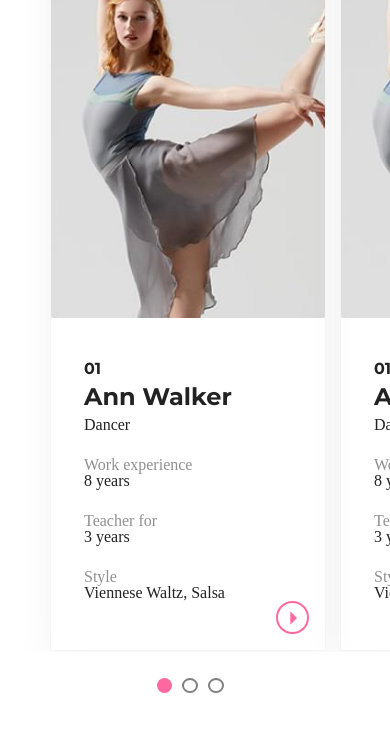
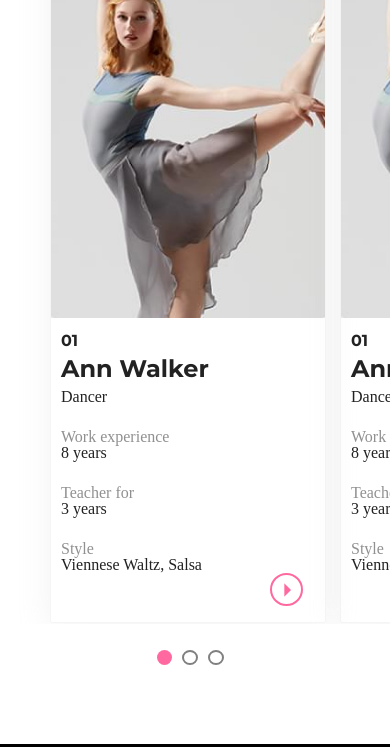
Before and after one commit to OKushchik/weddingDance, a website: page index.html in a window 390 px wide. Shown: the part 2775-3522 px from the top of the page. Drawn offline with nearby package versions, Linux system fonts and the light colour scheme; a web font is replaced by a local one.

Commit message:
Add files via upload

```diff
--- a/src/styles/common/_main.scss
+++ b/src/styles/common/_main.scss
@@ -416,8 +416,7 @@ body {
         font-size: 16px;
     }
     &__btn {
-        margin-top: 88px;
-        margin-bottom: 80px;
+        margin-top: 50px;
         width: 161px;
         height: 46px;
         color: #FF699F;
@@ -547,11 +546,15 @@ footer {
     }
 
     .couch-card {
-            display: block;
-
+        &__img {
+            width: 60%
+        }
+        &__num {
+            margin-top: 15px;
+        }
         &__inform {
-                width: 100%;
-                padding-right: 33px;
+            width: 40%;
+            margin-left: 10px;
 
             th {
                 display: block;
@@ -561,6 +564,11 @@ footer {
                 display: block;
                 padding-top: 0;
                 }
+            }
+
+            &__btn {
+                width: 100%;
+                margin-top: 20px;
             }
 
         }
@@ -638,6 +646,17 @@ footer {
 
     .couch-card {
         position: relative;
+        display: block;
+        &__img {
+            width: 100%;
+        }
+        &__img {
+            width: 100%;
+        }
+        &__inform {
+            width: 100%;
+        }
+
 
         &__btn {
             width: 33px;
@@ -645,7 +664,7 @@ footer {
             border-radius: 50%;
             position: relative;
             display: block;
-            margin: 0 16px 16px auto;
+            margin: 0 32px 16px auto;
 
             &--text {
                 display: none;
```
Also changed, not shown: dist/assets/fontIcons/icons.ttf, dist/assets/fontIcons/icons.woff, dist/assets/fontIcons/icons.woff2, dist/js/slick-responsive.js, dist/style.css, 1 other file. Lines whose indentation alone changed are shown as unchanged.
